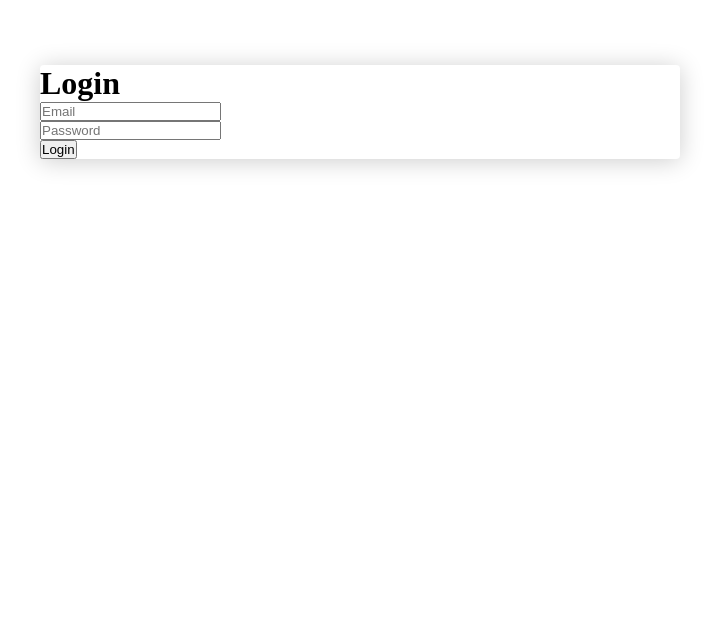
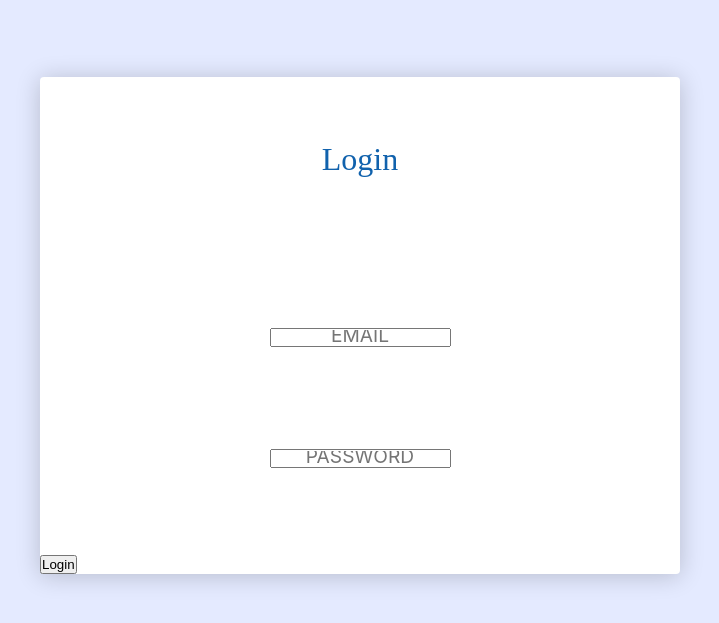
Before and after one commit to ZsomborHajzer/Project-DAM, a PHP site: page /logInPage.html in a window 1280 px wide. Shown: the top 623 px of the page, without its empty margins (280-999 px from the left). Run offline with PHP 8.4, Linux system fonts and the light colour scheme.

Commit message:
changed classes to camel casing and form styling
-background color
-padding
-font sizing
-text color

```diff
--- a/logInPage.html
+++ b/logInPage.html
@@ -12,10 +12,11 @@
         <form>
             <h1>Login</h1>
             <div class="content">
-                <div class="input-field">
+                <div class="inputField">
                     <input type="email" placeholder="Email" >
                 </div>
-                <div class="input-field">
+                <div class="inputField">
+
                     <input type="password" placeholder="Password" >
                 </div>
 
--- a/styles.css
+++ b/styles.css
@@ -3,12 +3,36 @@
     padding: 0;
     box-sizing: border-box;
 }
+body{
+    background: #E4EAFF;
+}
 .loginForm {
     background: #fff;
     width: 50vw;
-    margin: 65px auto;
+    margin: 6vw auto;
     display: flex;
     flex-direction: column;
     border-radius: 4px;
     box-shadow: 0 2px 25px rgba(0, 0, 0, 0.2);
 }
+.loginForm h1 {
+    text-align: center;
+    padding: 5vw;
+    font-weight: 400;
+    color: #1162AD;
+}
+.loginForm .content {
+    padding: 35px;
+    text-align: center;
+}
+.loginForm .inputField {
+    padding: 4vw 2vw;
+}
+.loginForm .inputField input::placeholder {
+    text-transform: uppercase;
+    font-family: 'Inter', serif;
+    font-style: normal;
+    font-weight: 400;
+    font-size: 1.5vw;
+    text-align: center;
+}
```
